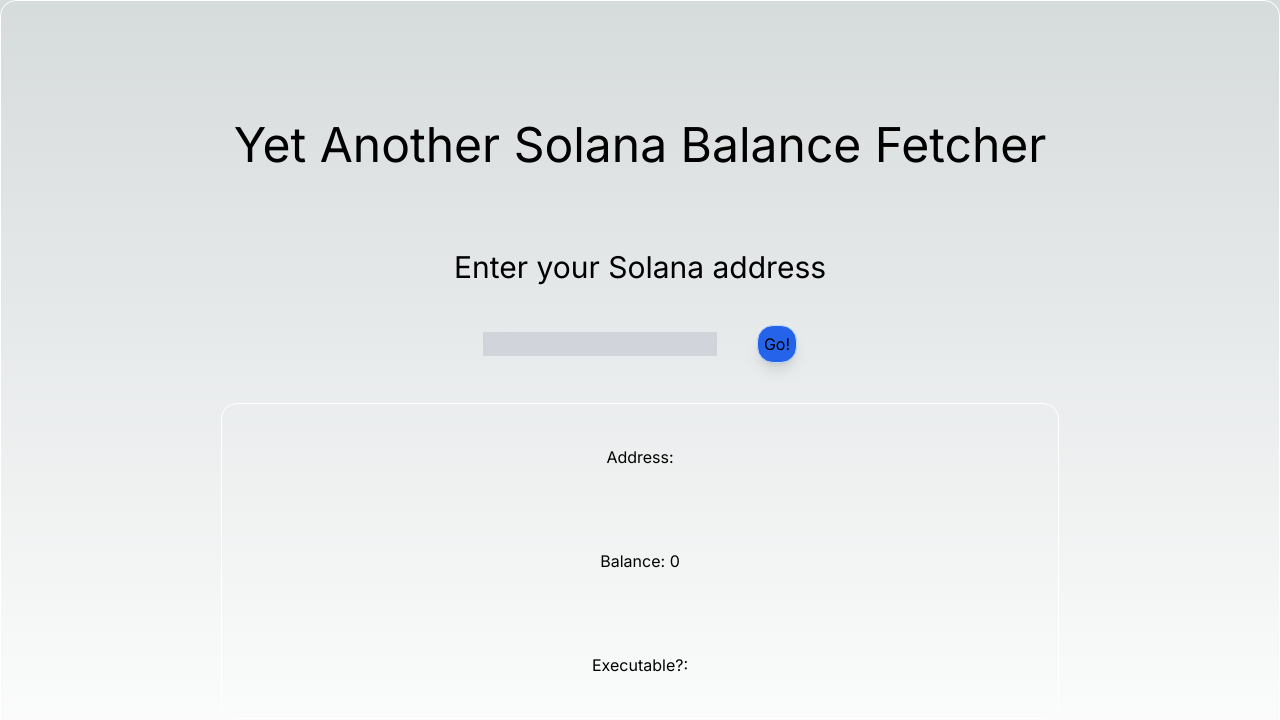
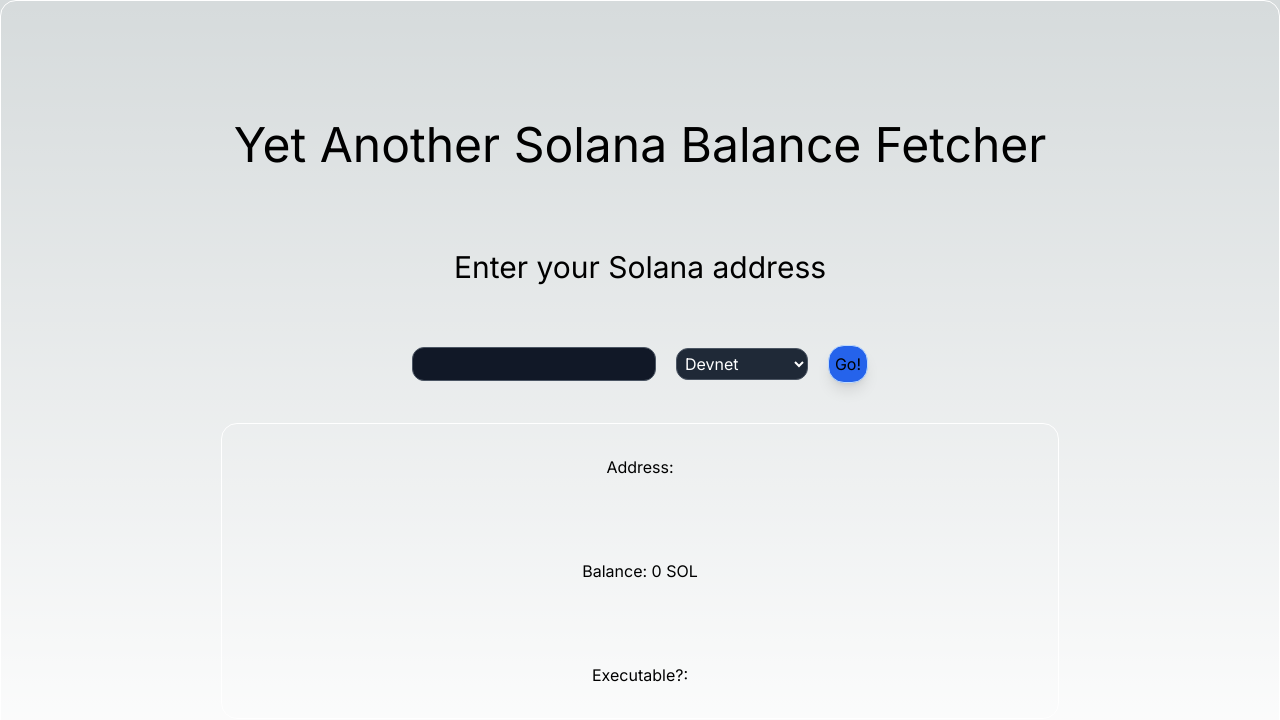
Before and after one commit to AshishNevan/YASolanaBalanceFetcher, a Next.js app: page / in a window 1280 px wide. Shown: the top 720 px of the page. Built offline with nearby package versions, Linux system fonts and the light colour scheme.

Commit message:
Added cluster selection {devnet, testnet, mainnet-beta}

```diff
--- a/src/app/page.tsx
+++ b/src/app/page.tsx
@@ -1,22 +1,24 @@
 'use client';
 import * as web3 from '@solana/web3.js'
+import {clusterApiUrl} from '@solana/web3.js'
 import {useState} from 'react'
-import {clusterApiUrl} from "@solana/web3.js";
+
 export default function Home() {
     const [text, setText] = useState('')
     const [balance, setBalance] = useState(0);
     const [address, setAddress] = useState('');
     const [executable, setExecutable] = useState('');
-    const addressHandler = async(address: string) => {
+    const [cluster, setCluster] = useState('devnet');
+    const addressHandler = async (address: string) => {
         try {
             console.log(address);
             const pubkey = new web3.PublicKey(address);
             setAddress(pubkey.toBase58());
             setExecutable((web3.PublicKey.isOnCurve(pubkey.toBuffer()).toString()));
-            const conn = new web3.Connection(clusterApiUrl("devnet"))
-            conn.getBalance(pubkey).then(balance => setBalance(balance/web3.LAMPORTS_PER_SOL));
-        }
-        catch (error) {
+            // @ts-ignore
+            const conn = new web3.Connection(clusterApiUrl(cluster))
+            conn.getBalance(pubkey).then(balance => setBalance(balance / web3.LAMPORTS_PER_SOL));
+        } catch (error) {
             setAddress('')
             setBalance(0)
             setExecutable('')
@@ -27,19 +29,28 @@
     return (
         <div className="flex flex-col items-center h-screen w-screen border border-white rounded-2xl gap-10 p-20">
             <h1 className="text-5xl mt-10">Yet Another Solana Balance Fetcher</h1>
-          <div className="flex flex-col items-center">
+            <div className="flex flex-col items-center gap-5">
                 <h2 className="text-3xl my-10">
                     Enter your Solana address
                 </h2>
-              <div className="flex flex-row items-center gap-10">
-                  <input id="addressbox" className="bg-gray-300 text-black" type={"text"} value={text} onChange={(e) => setText(e.target.value)}/>
-                  <button className="rounded-2xl bg-blue-600 p-1.5 border border-blue-200 shadow-lg" onClick={async() => addressHandler(text)}>Go!</button>
+                <div className="flex flex-row items-center gap-5">
+                    <input id="addressbox" className="bg-gray-900 text-white border border-gray-600 rounded-xl p-1"
+                           type={"text"} value={text} onChange={(e) => setText(e.target.value)}/>
+                    <select className="bg-gray-800 text-white border border-gray-600 rounded-xl p-1" value={cluster}
+                            onChange={(e) => setCluster(e.target.value)}>
+                        <option disabled={true} value={'mainnet-beta'}>Mainnet-beta</option>
+                        <option value={'devnet'}>Devnet</option>
+                        <option value={'testnet'}>Testnet</option>
+                    </select>
+                    <button className="rounded-2xl bg-blue-600 p-1.5 border border-blue-200 shadow-lg"
+                            onClick={async () => addressHandler(text)}>Go!
+                    </button>
                 </div>
             </div>
             <div
                 className="w-3/4 h-5/6 border border-white rounded-2xl p-2 gap-20 items-center justify-center flex flex-col">
                 <div>Address: {address}</div>
-              <div>Balance: {balance}</div>
+                <div>Balance: {balance} SOL</div>
                 <div>Executable?: {executable.valueOf()}</div>
             </div>
 
```
Lines whose indentation alone changed are shown as unchanged.
